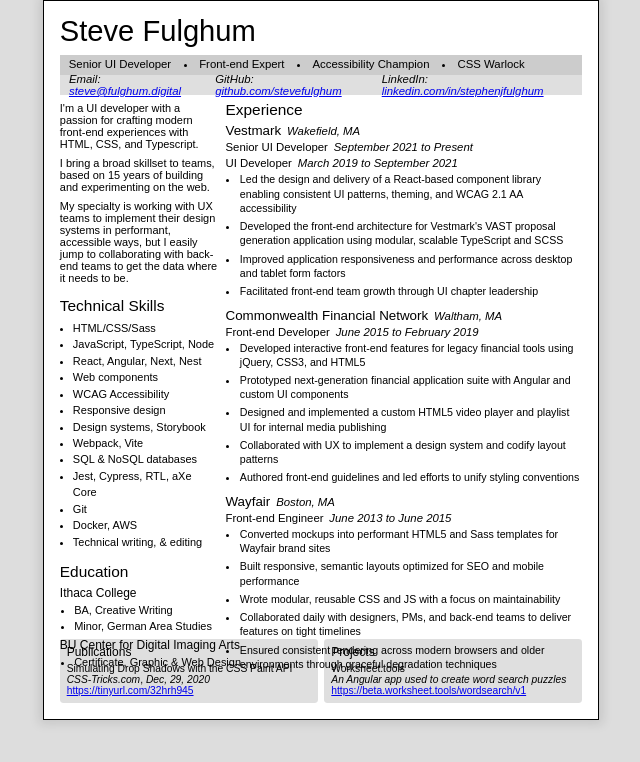
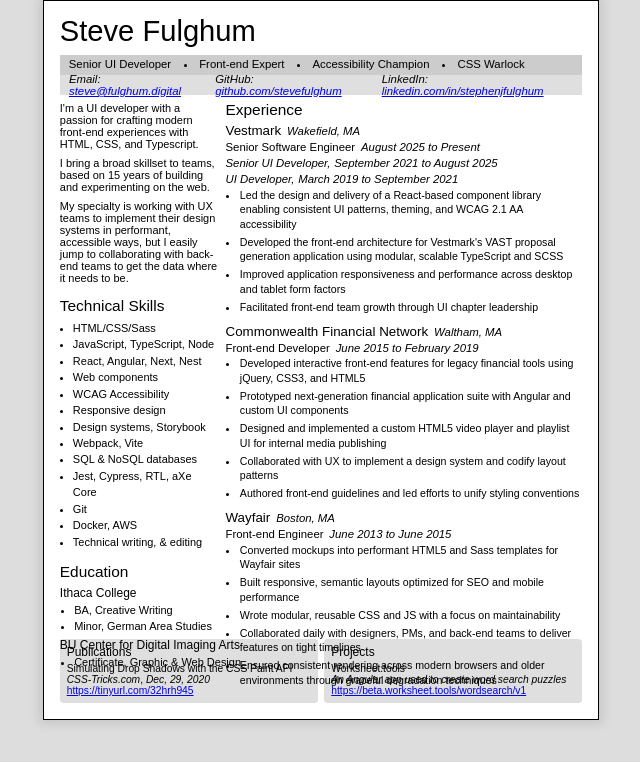
Before and after one commit to stevefulghum/fulghum.digital, an Angular app: page /resume in a window 1280 px wide. Before the commit this address led to /. Shown: the top 762 px of the page, without its empty margins (319-959 px from the left). Built offline with nearby package versions, Linux system fonts and the light colour scheme; a web font is replaced by a local one.

Commit message:
Add basic routing

```diff
--- a/src/app/app.html
+++ b/src/app/app.html
@@ -1 +1 @@
-<app-page></app-page>
+<router-outlet />
--- a/src/app/app.routes.ts
+++ b/src/app/app.routes.ts
@@ -1,3 +1,8 @@
 import { Routes } from '@angular/router';
+import { Page } from './components/page/page';
 
-export const routes: Routes = [];
+export const routes: Routes = [
+  { path: '', pathMatch: 'full', redirectTo: 'resume' },
+  { path: 'resume', component: Page },
+  { path: '**', redirectTo: 'resume' }
+];
--- a/src/app/app.ts
+++ b/src/app/app.ts
@@ -1,10 +1,9 @@
 import { Component, signal } from '@angular/core';
 import { RouterOutlet } from '@angular/router';
-import { Page } from './components/page/page';
 
 @Component({
   selector: 'app-root',
-  imports: [RouterOutlet, Page],
+  imports: [RouterOutlet],
   templateUrl: './app.html',
   styleUrl: './app.css'
 })
--- a/src/app/components/page/page.css
+++ b/src/app/components/page/page.css
@@ -69,6 +69,18 @@
                     font-style: italic;
                     font-size: var(--font-size-header);
                     padding-left: 1cqw;
+                }
+
+                &:has(h4) ~ div p:first-of-type {
+                    padding-left: 0;
+
+                    &::after {
+                        content: ",";
+                    }
+
+                    & + p {
+                        padding-left: .5ch;
+                    }
                 }
             }
         }
@@ -205,6 +217,7 @@
                 > li {
                     padding-left: 0cqw;
                     white-space: var(--education-li-whitespace-override, nowrap);
+                    break-inside: avoid;
 
                     &:has(ul) {
                         &::marker {
--- a/src/app/components/page/page.html
+++ b/src/app/components/page/page.html
@@ -64,11 +64,15 @@
                     <p>Wakefield, MA</p>
                 </div>
                 <div>
-                    <h4>Senior UI Developer</h4>
-                    <p><time datetime="2021-09">September 2021</time> to <time datetime="present">Present</time></p>
+                    <h4>Senior Software Engineer</h4>
+                    <p><time datetime="2025-08">August 2025</time> to <time datetime="present">Present</time></p>
                 </div>
                 <div>
-                    <h4>UI Developer</h4>
+                    <p>Senior UI Developer</p>
+                    <p><time datetime="2021-09">September 2021</time> to <time datetime="2025-08">August 2025</time></p>
+                </div>
+                <div>
+                    <p>UI Developer</p>
                     <p><time datetime="2019-03">March 2019</time> to <time datetime="2021-09">September 2021</time></p>
                 </div>
             </header>
@@ -110,7 +114,7 @@
                 </div>
             </header>
             <ul>
-                <li>Converted mockups into performant HTML5 and Sass templates for Wayfair brand sites</li>
+                <li>Converted mockups into performant HTML5 and Sass templates for Wayfair sites</li>
                 <li>Built responsive, semantic layouts optimized for SEO and mobile performance</li>
                 <li>Wrote modular, reusable CSS and JS with a focus on maintainability</li>
                 <li>Collaborated daily with designers, PMs, and back-end teams to deliver features on tight timelines</li>
```
